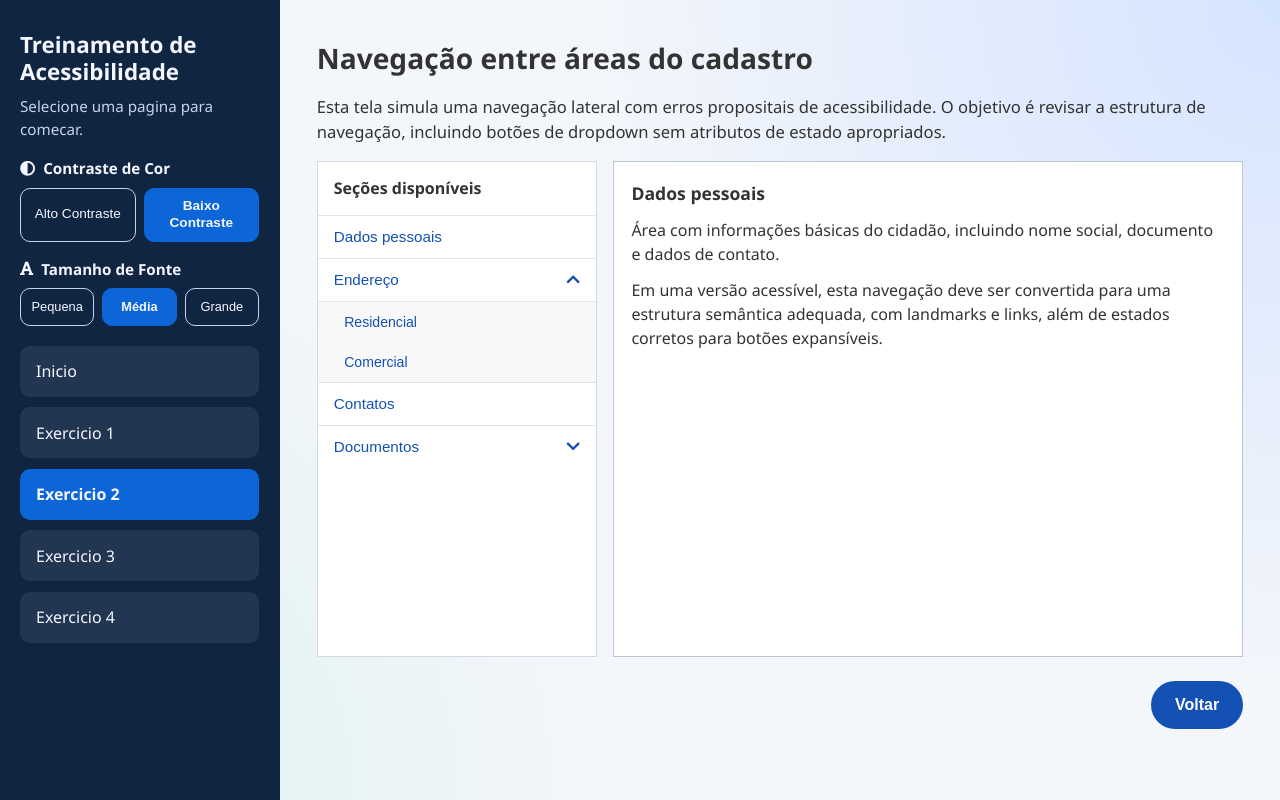
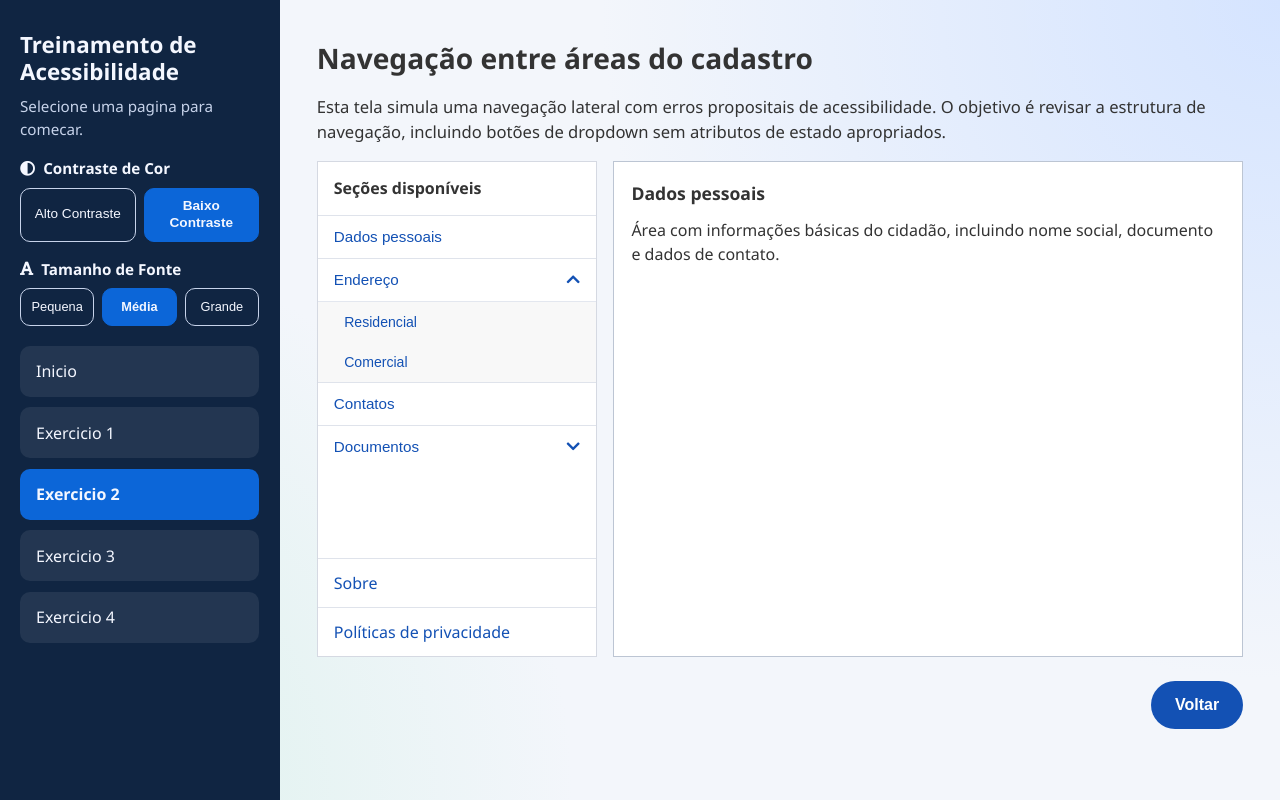
Before and after one commit to Rudigus/Treinamento-Acessibilidade, a React (Vite) app: page /exercicio-2 in a window 1280 px wide. Built offline with nearby package versions, Linux system fonts and the light colour scheme; a web font is replaced by a local one.

Commit message:
adiciona simulacao de footer e ajustes layout ex1ex2

```diff
--- a/src/paginas/Exercicio1/Exercicio1.css
+++ b/src/paginas/Exercicio1/Exercicio1.css
@@ -78,8 +78,6 @@
     margin-top: auto;
     align-self: flex-end;
     padding: 0.55rem 0.8rem;
-    border: 1px solid #bcc5d3;
-    border-radius: 8px;
     font-size: 0.95rem;
     background: transparent;
     color: inherit;
@@ -91,14 +89,6 @@
     min-height: 38px;
 }
 
-.pagina-exercicio-1 .card-registro.esta-selecionado {
-    border-color: #1351b4;
-}
-
-.pagina-exercicio-1 .card-registro.esta-selecionado .botao-detalhar {
-    border-color: #1351b4;
-    font-weight: 700;
-}
 
 .pagina-exercicio-1 .acoes-finais {
     display: flex;
@@ -122,8 +112,3 @@ body[data-theme='dark'] .pagina-exercicio-1 .card-registro {
 body[data-theme='dark'] .pagina-exercicio-1 .card-registro .texto-secundario {
     color: #626874;
 }
-
-body[data-theme='dark'] .pagina-exercicio-1 .card-registro.esta-selecionado,
-body[data-theme='dark'] .pagina-exercicio-1 .card-registro.esta-selecionado .botao-detalhar {
-    border-color: #fff333;
-}
--- a/src/paginas/Exercicio2/Exercicio2.css
+++ b/src/paginas/Exercicio2/Exercicio2.css
@@ -30,6 +30,8 @@
   background: #ffffff;
   padding: 0;
   min-height: clamp(420px, 62vh, 640px);
+  display: flex;
+  flex-direction: column;
 }
 
 .pagina-exercicio-2 .menu-lateral-erro h3 {
@@ -43,8 +45,7 @@
   margin: 0;
   padding: 0;
   list-style: none;
-  display: grid;
-  gap: 0;
+  display: block;
 }
 
 .pagina-exercicio-2 .menu-lateral-erro__lista > li {
@@ -108,6 +109,28 @@
   background: #f8f8f8;
 }
 
+.pagina-exercicio-2 .menu-lateral-erro__rodape {
+  border-top: 1px solid #dfe3eb;
+  background: #ffffff;
+  margin-top: auto;
+}
+
+.pagina-exercicio-2 .menu-lateral-erro__rodape-link {
+  display: block;
+  width: 100%;
+  padding: 0.75rem 1rem;
+  color: #1351b4;
+  text-decoration: none;
+}
+
+.pagina-exercicio-2 .menu-lateral-erro__rodape-link + .menu-lateral-erro__rodape-link {
+  border-top: 1px solid #dfe3eb;
+}
+
+.pagina-exercicio-2 .menu-lateral-erro__rodape-link:hover {
+  background: #edf3ff;
+}
+
 .pagina-exercicio-2 .conteudo-secao {
   border: 1px solid #bcc5d3;
   border-radius: 0;
@@ -153,7 +176,9 @@ body[data-theme='dark'] .pagina-exercicio-2 .conteudo-secao {
 
 body[data-theme='dark'] .pagina-exercicio-2 .menu-lateral-erro h3,
 body[data-theme='dark'] .pagina-exercicio-2 .menu-lateral-erro__lista > li,
-body[data-theme='dark'] .pagina-exercicio-2 .menu-lateral-erro__sublista {
+body[data-theme='dark'] .pagina-exercicio-2 .menu-lateral-erro__sublista,
+body[data-theme='dark'] .pagina-exercicio-2 .menu-lateral-erro__rodape,
+body[data-theme='dark'] .pagina-exercicio-2 .menu-lateral-erro__rodape-link + .menu-lateral-erro__rodape-link {
   border-color: #7d8591;
 }
 
@@ -173,3 +198,19 @@ body[data-theme='dark'] .pagina-exercicio-2 .menu-lateral-erro__botao-item {
 body[data-theme='dark'] .pagina-exercicio-2 .menu-lateral-erro__botao-item:active {
   background: #1c1c1c;
 }
+
+body[data-theme='dark'] .pagina-exercicio-2 .menu-lateral-erro__sublista {
+  background: #1c1c1c;
+}
+
+body[data-theme='dark'] .pagina-exercicio-2 .menu-lateral-erro__rodape {
+  background: #000000;
+}
+
+body[data-theme='dark'] .pagina-exercicio-2 .menu-lateral-erro__rodape-link {
+  color: #fff333;
+}
+
+body[data-theme='dark'] .pagina-exercicio-2 .menu-lateral-erro__rodape-link:hover {
+  background: #2c2c2c;
+}
--- a/src/paginas/Exercicio2/Exercicio2.jsx
+++ b/src/paginas/Exercicio2/Exercicio2.jsx
@@ -77,9 +77,20 @@ function Exercicio2() {
 
     const [dropdownAberto, setDropdownAberto] = useState(primeiroDropdown)
     const [itemAtivo, setItemAtivo] = useState(itensNavegaveis[0]?.id ?? '')
+    const [exibirLinkExterno, setExibirLinkExterno] = useState(false)
 
     const alternarDropdown = (secaoId) => {
         setDropdownAberto((atual) => (atual === secaoId ? '' : secaoId))
+    }
+
+    const selecionarItem = (itemId) => {
+        setItemAtivo(itemId)
+        setExibirLinkExterno(false)
+    }
+
+    const abrirLinkExterno = (event) => {
+        event.preventDefault()
+        setExibirLinkExterno(true)
     }
 
     const dadosItemAtivo =
@@ -115,7 +126,7 @@ function Exercicio2() {
                                         <button
                                             type="button"
                                             className={`menu-lateral-erro__botao${itemEstaAtivo ? ' esta-ativo' : ''}`}
-                      onClick={() => setItemAtivo(secao.id)}
+                                            onClick={() => selecionarItem(secao.id)}
                                         >
                                             <span>{secao.titulo}</span>
                                         </button>
@@ -127,8 +138,7 @@ function Exercicio2() {
                                 <li key={secao.id}>
                                     <button
                                         type="button"
-                    className={`menu-lateral-erro__botao menu-lateral-erro__botao-dropdown${
-                      estaAberto ? ' esta-ativo' : ''
+                                        className={`menu-lateral-erro__botao menu-lateral-erro__botao-dropdown${estaAberto ? ' esta-ativo' : ''
                                             }`}
                                         onClick={() => alternarDropdown(secao.id)}
                                     >
@@ -148,10 +158,9 @@ function Exercicio2() {
                                                     <li key={item.id}>
                                                         <button
                                                             type="button"
-                              className={`menu-lateral-erro__botao menu-lateral-erro__botao-item${
-                                itemEstaAtivo ? ' esta-ativo' : ''
+                                                            className={`menu-lateral-erro__botao menu-lateral-erro__botao-item${itemEstaAtivo ? ' esta-ativo' : ''
                                                                 }`}
-                              onClick={() => setItemAtivo(item.id)}
+                                                            onClick={() => selecionarItem(item.id)}
                                                         >
                                                             {item.titulo}
                                                         </button>
@@ -164,15 +173,29 @@ function Exercicio2() {
                             )
                         })}
                     </ul>
+
+                    <div className="menu-lateral-erro__rodape">
+                        <a href="#" className="menu-lateral-erro__rodape-link" onClick={abrirLinkExterno}>
+                            Sobre
+                        </a>
+                        <a href="#" className="menu-lateral-erro__rodape-link" onClick={abrirLinkExterno}>
+                            Políticas de privacidade
+                        </a>
+                    </div>
                 </div>
 
                 <article className="conteudo-secao">
+                    {exibirLinkExterno ? (
+                        <>
+                            <h3>Aviso</h3>
+                            <p>Ao avançar, você irá para uma página fora do Treinamento de Acessibilidade.</p>
+                        </>
+                    ) : (
+                        <>
                             <h3>{dadosItemAtivo.titulo}</h3>
                             <p>{dadosItemAtivo.descricao}</p>
-          <p>
-            Em uma versão acessível, esta navegação deve ser convertida para uma estrutura semântica
-            adequada, com landmarks e links, além de estados corretos para botões expansíveis.
-          </p>
+                        </>
+                    )}
                 </article>
             </div>
 
```
Lines whose indentation alone changed are shown as unchanged.
